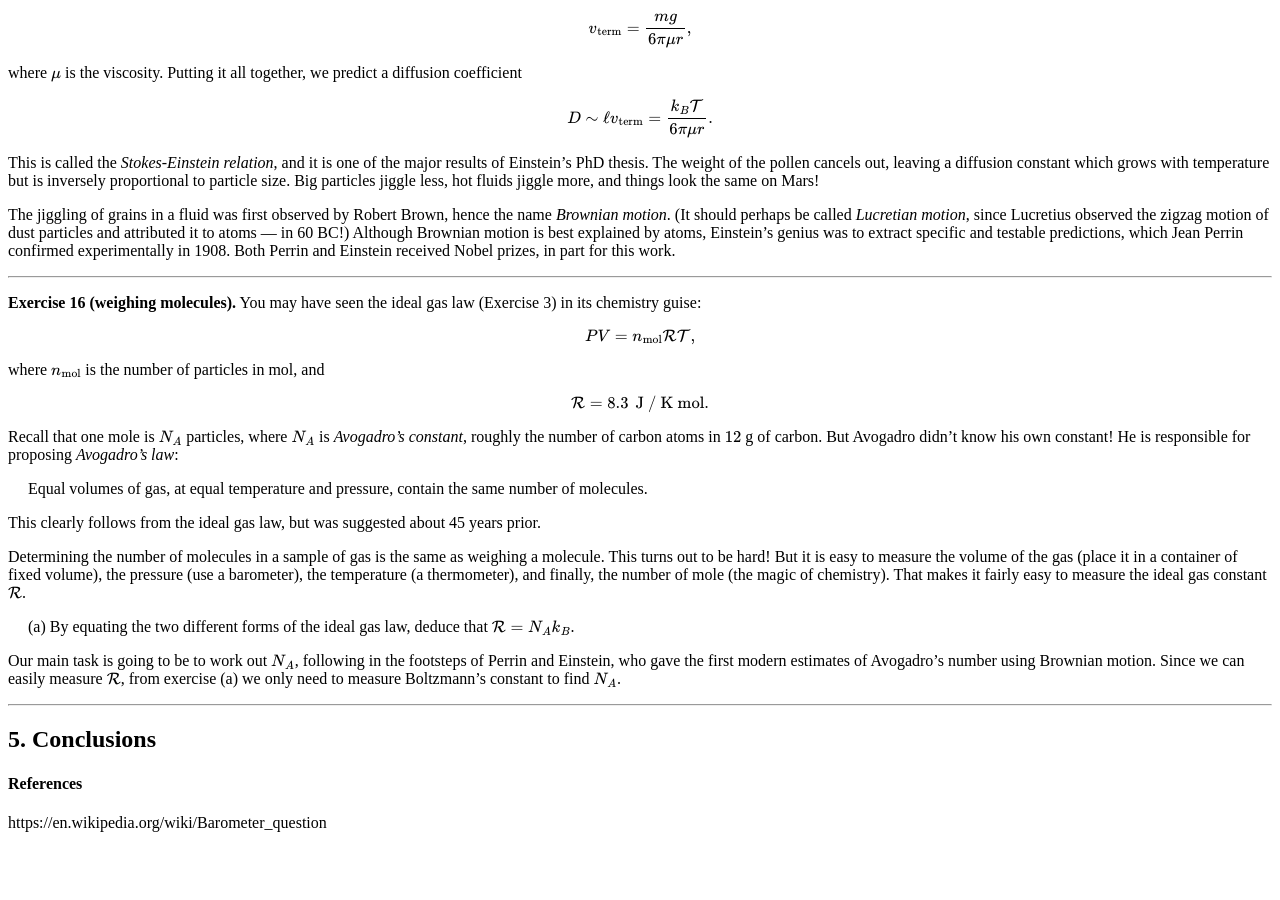
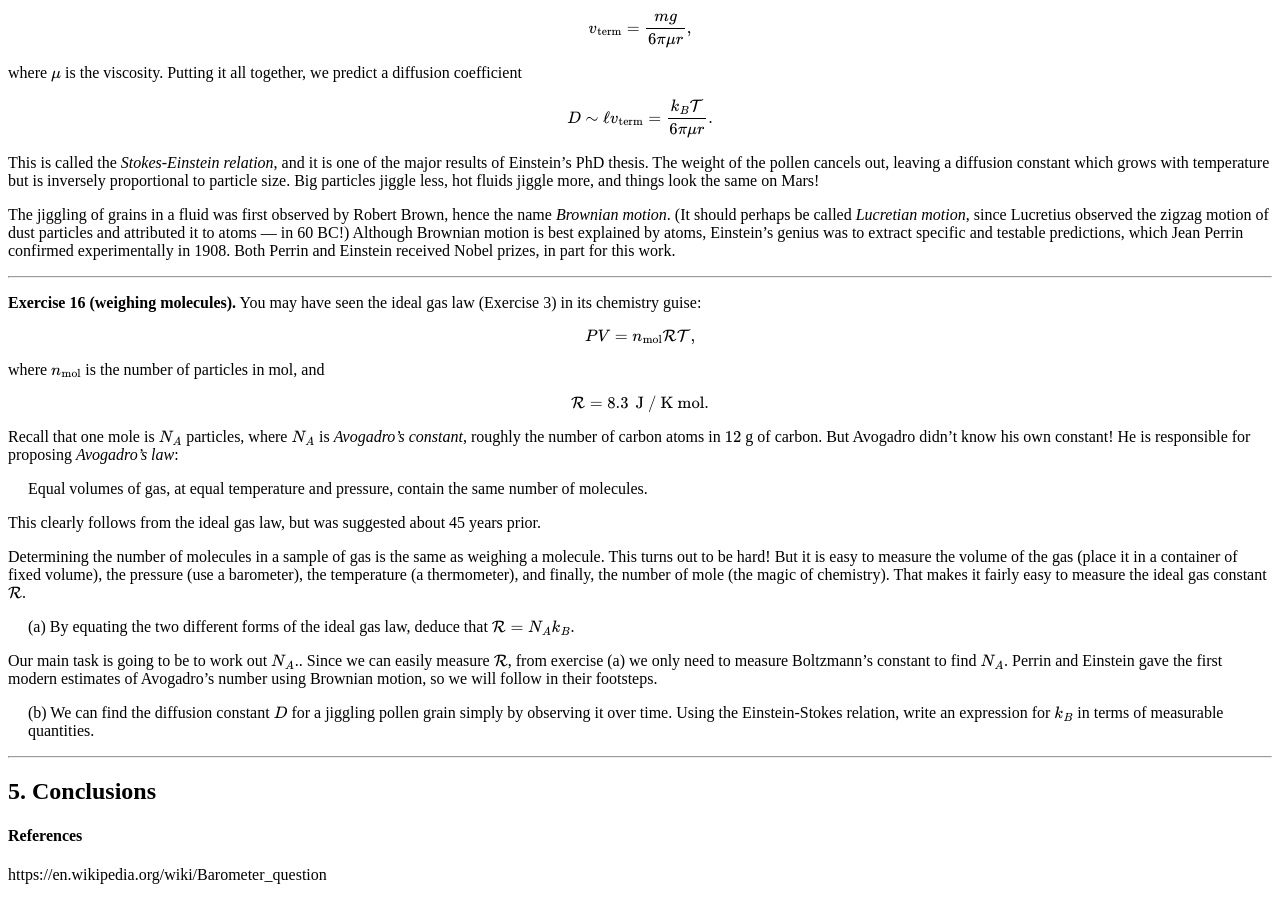
Before and after one commit to hapax/hapax.github.io, a Jekyll site: the page built from assets/simple-physics.md, in a window 1280 px wide and 900 px high, scrolled down 13546 px. Built offline with Jekyll 4.4.1, drawn with Linux system fonts in a browser that asks for light colours; our own code applies the rules of GitHub Pages for plain Markdown files; formulas are drawn with MathJax 3; a script that is not in the unit is left out; before the commit the page ends 14394 px from its top, so only the background shows below that.

Commit message:
Update simple-physics.md

```diff
--- a/assets/simple-physics.md
+++ b/assets/simple-physics.md
@@ -1523,11 +1523,18 @@ That makes it fairly easy to measure the ideal gas constant $\mathcal{R}$.
 that $\mathcal{R} = N_A k_B$.
 </span>
 
-Our main task is going to be to work out $N_A$, following in the
-footsteps of Perrin and Einstein, who gave the first modern estimates
-of Avogadro's number using Brownian motion.
+Our main task is going to be to work out $N_A$..
 Since we can easily measure $\mathcal{R}$, from exercise (a) we only
 need to measure Boltzmann's constant to find $N_A$.
+Perrin and Einstein gave the first modern estimates of Avogadro's
+number using Brownian motion, so we will follow in their footsteps.
+
+<span style="padding-left: 20px; display:block">
+(b) We can find the diffusion constant $D$ for a jiggling pollen grain
+simply by observing it over time.
+Using the Einstein-Stokes relation, write an expression for $k_B$ in
+terms of measurable quantities.
+</span>
 
 ---
 
```
